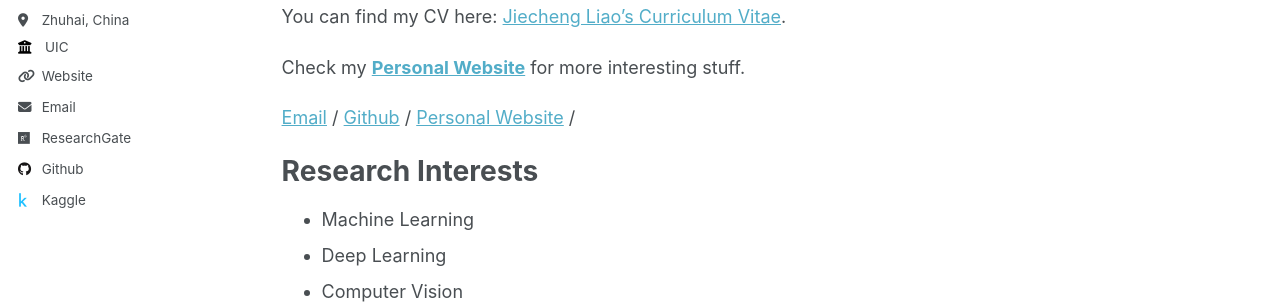
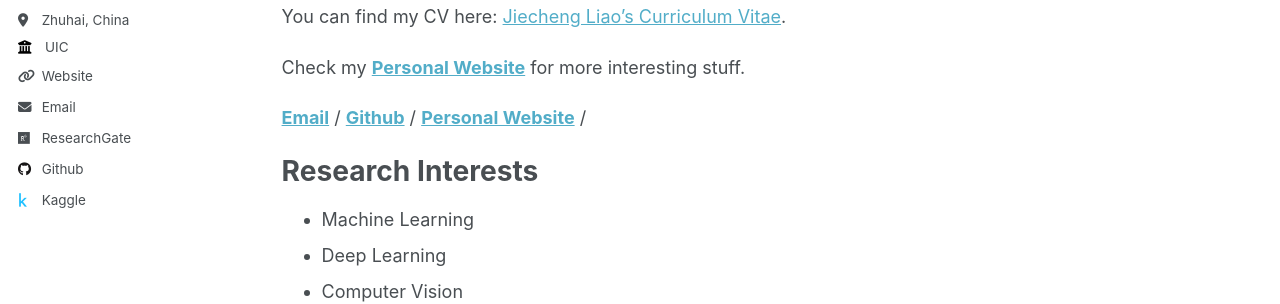
Before and after one commit to ffftuanxxx/ffftuanxxx.github.io, a Jekyll site: the page built from _pages/about.md, in a window 1280 px wide. Shown: the part 431-735 px from the top of the page. Built offline with Jekyll 4.4.1, drawn with Linux system fonts in a browser that asks for light colours.

```diff
--- a/_pages/about.md
+++ b/_pages/about.md
@@ -20,7 +20,7 @@ You can find my CV here: [Jiecheng Liao's Curriculum Vitae](../assets/cv_jiechen
 
 Check my **[Personal Website](https://elucidator.cn)** for more interesting stuff.
 
-[Email](mailto:liaojiecheng25@163.com) / [Github](https://github.com/ffftuanxxx) / [Personal Website](https://elucidator.cn) /
+**[Email](mailto:liaojiecheng25@163.com)** / **[Github](https://github.com/ffftuanxxx)** / **[Personal Website](https://elucidator.cn)** /
 
 Research Interests
 ======
```
